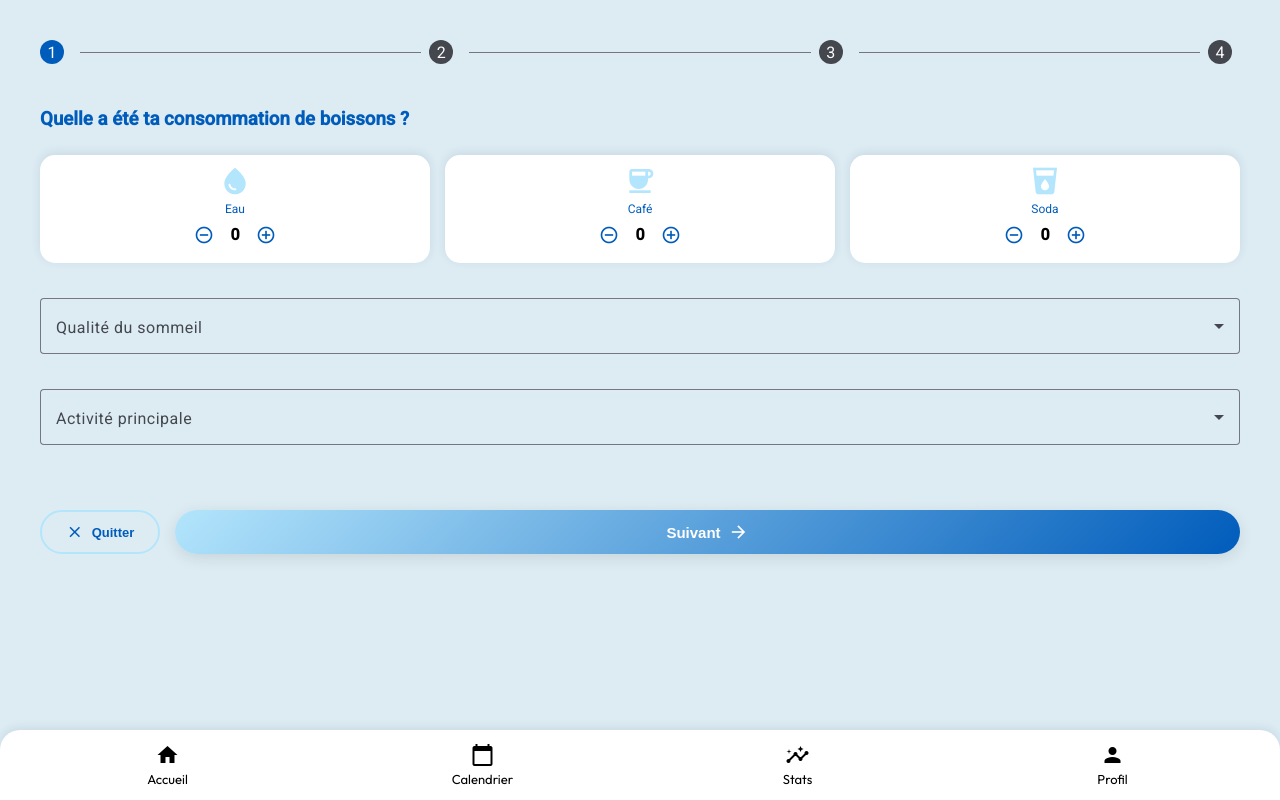
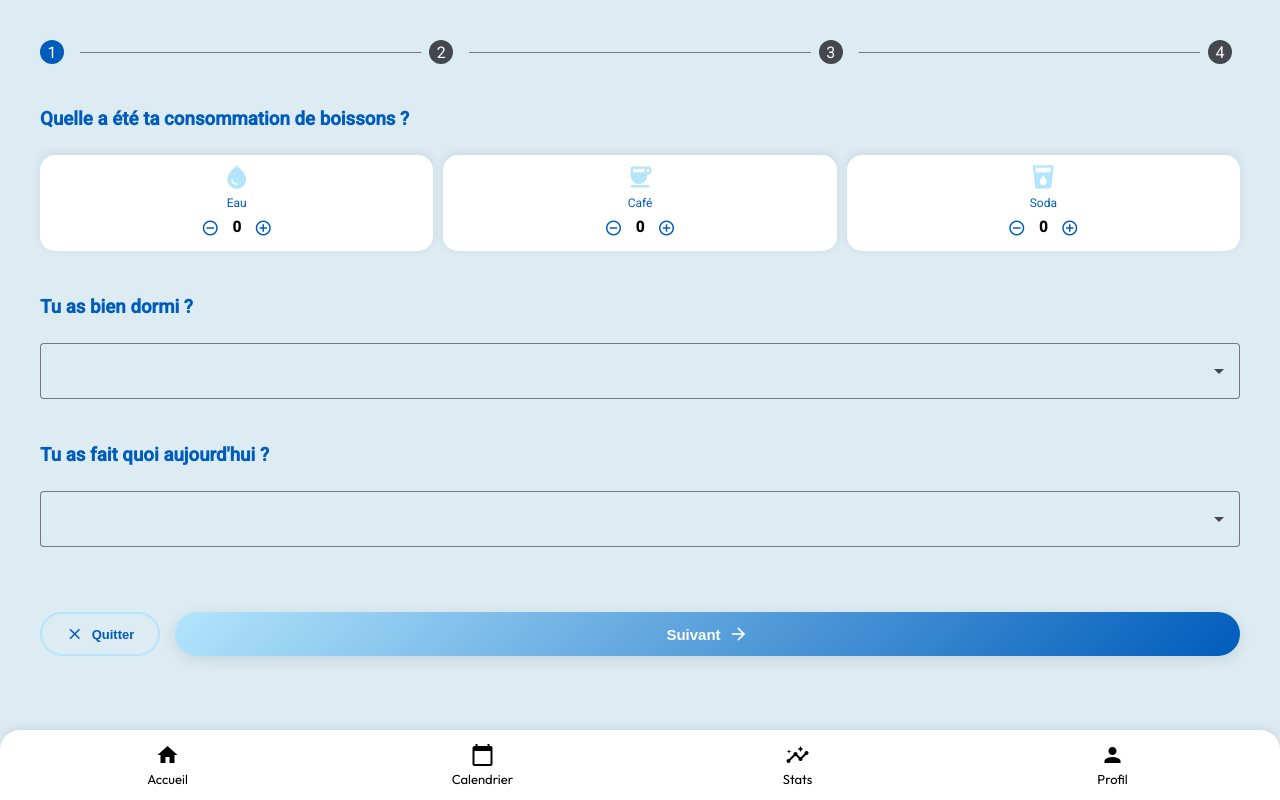
Before and after one commit to Helenepagniez/Pigloo-Care, an Angular app: page /journal in a window 1280 px wide. Built offline with nearby package versions, Linux system fonts and the light colour scheme.

Commit message:
proposition questions journal

```diff
--- a/src/app/pages/journal/journal.html
+++ b/src/app/pages/journal/journal.html
@@ -48,18 +48,18 @@
           </div>
         </div>
 
+        <h3>Tu as bien dormi ?</h3>
         <mat-form-field appearance="outline" class="full-width">
-          <mat-label>Qualité du sommeil</mat-label>
           <mat-select formControlName="sleepQuality">
-            <mat-option value="excellent">Excellent</mat-option>
-            <mat-option value="bon">Bon</mat-option>
-            <mat-option value="moyen">Moyen</mat-option>
-            <mat-option value="mauvais">Mauvais</mat-option>
+            <mat-option value="excellent">Très bien</mat-option>
+            <mat-option value="bon">Plutôt bien</mat-option>
+            <mat-option value="mauvais">Pas assez</mat-option>
+            <mat-option value="terrible">Très mal</mat-option>
           </mat-select>
         </mat-form-field>
 
+        <h3>Tu as fait quoi aujourd'hui ?</h3>
         <mat-form-field appearance="outline" class="full-width">
-          <mat-label>Activité principale</mat-label>
           <mat-select formControlName="mainActivity">
             @for (act of activities; track act) {
             <mat-option [value]="act">{{ act }}</mat-option>
--- a/src/app/pages/journal/journal.scss
+++ b/src/app/pages/journal/journal.scss
@@ -20,7 +20,7 @@
 .tracking-grid {
   display: grid;
   grid-template-columns: repeat(3, 1fr);
-  gap: 15px;
+  gap: 10px;
   margin-bottom: 20px;
 }
 
@@ -29,15 +29,15 @@
   flex-direction: column;
   align-items: center;
   background: var(--navbar-bg);
-  padding: 10px;
+  padding: 8px 5px;
   border-radius: 15px;
   box-shadow: var(--shadow);
   transition: all 0.2s;
 
   mat-icon {
-    font-size: 32px;
-    height: 32px;
-    width: 32px;
+    font-size: 28px;
+    height: 28px;
+    width: 28px;
     margin-bottom: 5px;
     color: var(--primary-pastel);
   }
@@ -56,25 +56,25 @@
     width: 100%;
 
     button {
-      width: 32px;
-      height: 32px;
-      line-height: 32px;
+      width: 28px;
+      height: 28px;
+      line-height: 28px;
       padding: 0;
 
       mat-icon {
-        font-size: 20px;
-        height: 20px;
-        width: 20px;
+        font-size: 18px;
+        height: 18px;
+        width: 18px;
         margin-bottom: 0;
         color: var(--text-color-blue);
       }
     }
 
     .count {
-      font-size: 16px;
+      font-size: 15px;
       font-weight: bold;
       color: var(--text-color);
-      min-width: 20px;
+      min-width: 15px;
       text-align: center;
     }
   }
--- a/src/app/pages/journal/journal.ts
+++ b/src/app/pages/journal/journal.ts
@@ -39,7 +39,7 @@ export class Journal implements OnInit {
 
   emojis = ['😊', '😐', '😔', '😫', '😡', '😴', '🥳'];
   emotionList = ['Joyeux', 'Stressé', 'Triste', 'Motivé', 'Fatigué', 'Anxieux', 'Calme', 'Excité'];
-  activities = ['Travail', 'Repos', 'Amis', 'Famille', 'Sport', 'Loisirs', 'Santé'];
+  activities = ['J\'étais au travail', 'J\'étais à la maison', 'J\'étais avec des amis', 'J\'étais avec la famille', 'J\'ai fais des loisirs', 'J\'étais chez le médecin', 'Autre chose'];
   editingDate: string = '';
 
   constructor(
```
